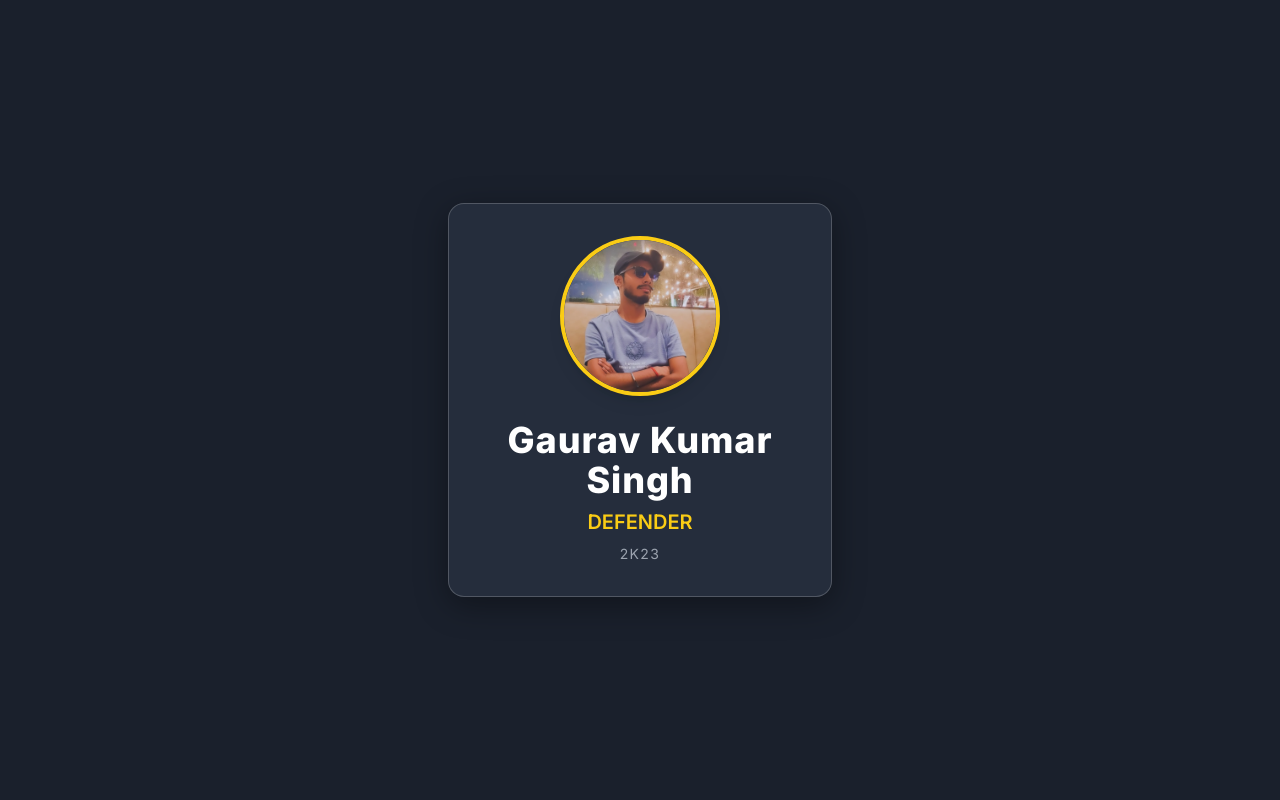
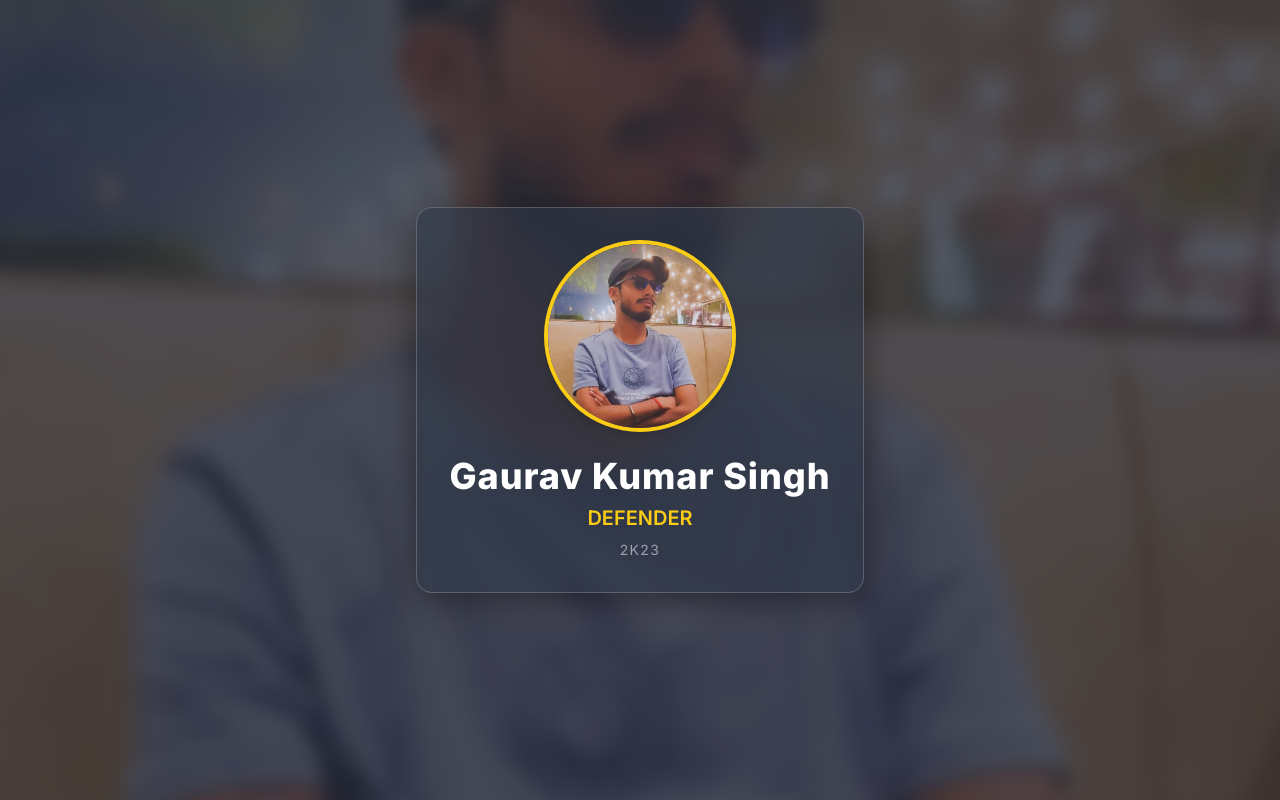
Before and after one commit to sonuk299/EPL, a plain HTML site: page index.html in a window 1280 px wide. Drawn offline with nearby package versions, Linux system fonts and the light colour scheme.

Commit message:
Update index.html

```diff
--- a/index.html
+++ b/index.html
@@ -4,12 +4,13 @@
     <meta charset="UTF-8">
     <meta name="viewport" content="width=device-width, initial-scale=1.0">
     <title>Football Auction Slide</title>
+    <!-- Use Tailwind CSS for a clean, responsive design -->
     <script src="https://cdn.tailwindcss.com"></script>
     <style>
         @import url('https://fonts.googleapis.com/css2?family=Inter:wght@400;600;800&display=swap');
         body {
             font-family: 'Inter', sans-serif;
-            background: #1a202c;
+            background-color: #1a202c;
             background-size: cover;
             background-position: center center;
             background-attachment: fixed;
@@ -18,7 +19,6 @@
             align-items: center;
             min-height: 100vh;
             overflow: hidden; /* Prevent overflow during animation */
-            transition: background-image 0.5s ease-in-out;
         }
         .action-button {
             padding: 0.75rem 1.5rem;
@@ -96,20 +96,42 @@
             animation: slideInPrev 0.5s ease-out forwards;
         }
 
-        /* New background image and blur styles */
-        .body-background {
-            background-image: linear-gradient(rgba(26, 32, 44, 0.7), rgba(26, 32, 44, 0.7)), var(--bg-image);
+        .background-image {
+            position: fixed;
+            top: 0;
+            left: 0;
+            width: 100%;
+            height: 100%;
+            background-size: cover;
+            background-position: center;
+            filter: blur(8px);
+            transform: scale(1.1);
+            z-index: -1;
+            transition: background-image 0.5s ease-in-out;
+        }
+
+        .background-overlay {
+            position: fixed;
+            top: 0;
+            left: 0;
+            width: 100%;
+            height: 100%;
+            background-color: rgba(26, 32, 44, 0.7);
+            z-index: -1;
         }
 
     </style>
 </head>
 <body>
+    <div id="background-image-container" class="background-image"></div>
+    <div id="background-overlay" class="background-overlay"></div>
+
     <div id="loading-message">Loading players...</div>
 
-    <div id="auction-slide" class="glass-card rounded-2xl p-8 max-w-sm w-full mx-4 flex flex-col items-center text-center hidden">
+    <div id="auction-slide" class="glass-card rounded-2xl p-8 max-w-md w-full mx-4 flex flex-col items-center text-center hidden">
         <!-- Player Photo Section -->
-        <div class="w-40 h-40 rounded-full bg-gray-700 flex items-center justify-center overflow-hidden border-4 border-yellow-400 mb-6 shadow-lg transition-transform duration-500 ease-in-out hover:scale-105">
-            <img id="player-photo" src="https://placehold.co/160x160/2d3748/ffffff?text=Player" alt="Player Photo" class="w-full h-full object-cover">
+        <div class="w-48 h-48 rounded-full bg-gray-700 flex items-center justify-center overflow-hidden border-4 border-yellow-400 mb-6 shadow-lg transition-transform duration-500 ease-in-out hover:scale-105">
+            <img id="player-photo" src="https://placehold.co/192x192/2d3748/ffffff?text=Player" alt="Player Photo" class="w-full h-full object-cover">
         </div>
 
         <!-- Player Details Section -->
@@ -124,6 +146,8 @@
         let players = [];
         let currentPlayerIndex = 0;
         let isAnimating = false;
+
+        const backgroundImageContainer = document.getElementById('background-image-container');
 
         // Function to update the auction slide content with a dynamic animation
         function updateSlide(player, direction = 'next') {
@@ -151,11 +175,11 @@
             document.getElementById('player-batch').textContent = player.batch;
 
             // Update the background image
-            document.body.style.setProperty('--bg-image', `url('${player.photo}')`);
+            backgroundImageContainer.style.backgroundImage = `url('${player.photo}')`;
 
             // Add a fallback for broken image links
             document.getElementById('player-photo').onerror = function() {
-                this.src = "https://placehold.co/160x160/2d3748/ffffff?text=Photo+Error";
+                this.src = "https://placehold.co/192x192/2d3748/ffffff?text=Photo+Error";
             };
         }
 
```
